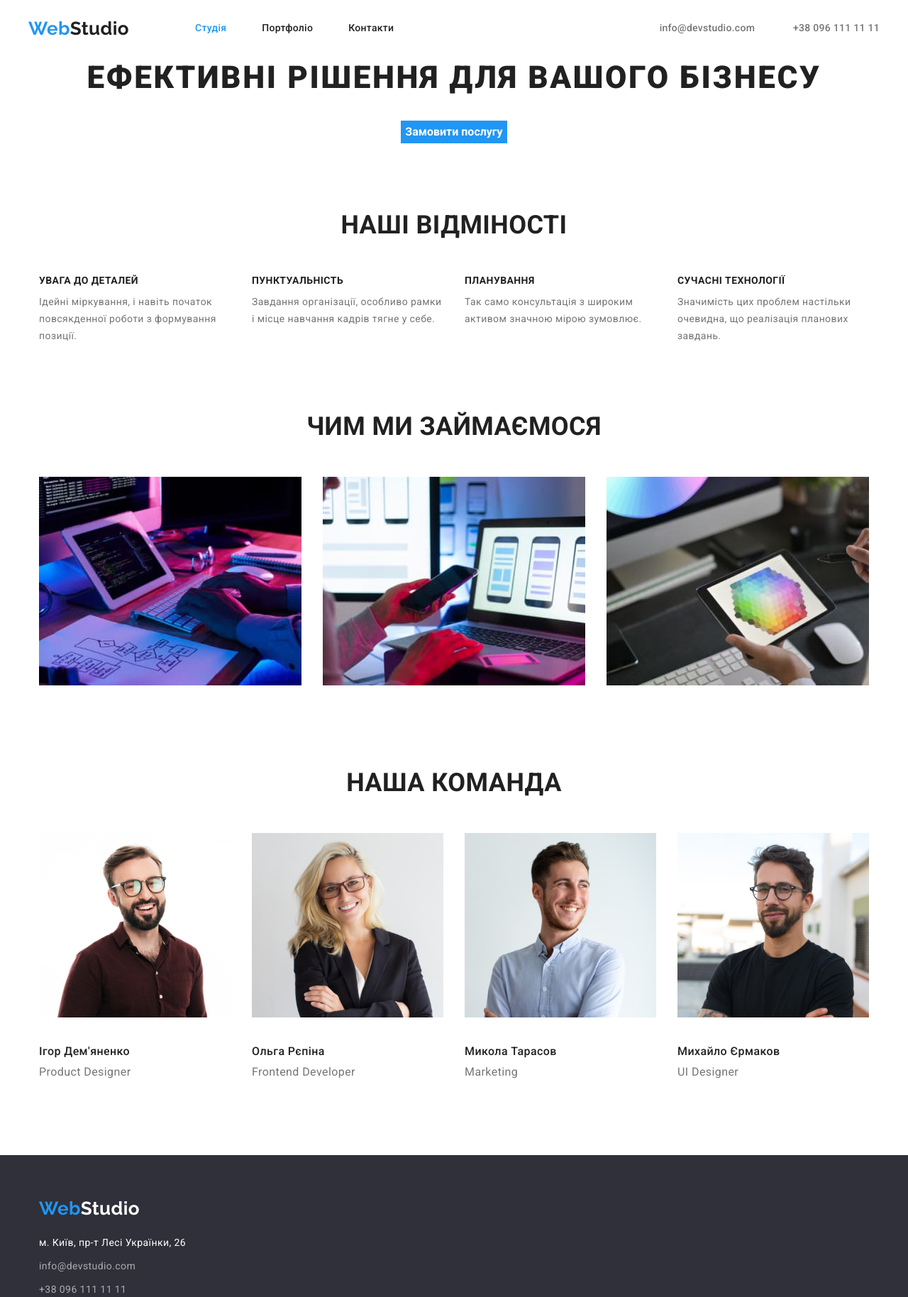
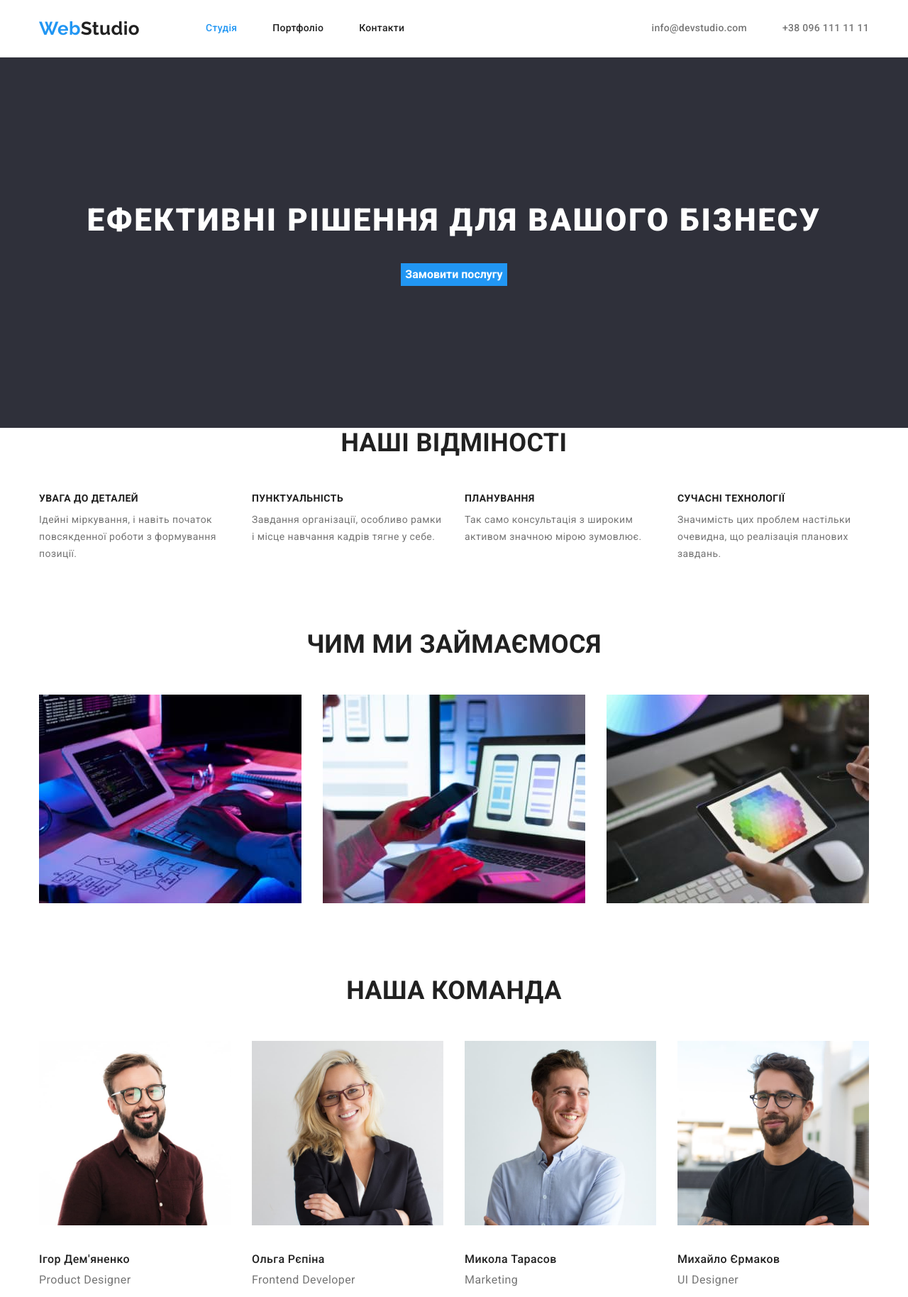
Before and after one commit to Victor1988V/goit-markup-hw-03, a plain HTML site: page index.html in a window 1280 px wide. Shown: the top 1828 px of the page at 71% size. Drawn offline with nearby package versions, Linux system fonts and the light colour scheme.

Commit message:
edited after review

```diff
--- a/css/style.css
+++ b/css/style.css
@@ -3,6 +3,7 @@
     --primary-text-color: #757575;
     --primary-bg-color: #FFFFFF;
     --primary-page-color: #212121;
+    --portfolio-button-color: #F5F4FA;
 }
 
 body {
@@ -41,12 +42,14 @@ body {
 
 .logo-footer {
     margin-bottom: 20px;
+    margin-right: 0;
 
     color: var(--primary-bg-color);
 }
 
 .list-footer {
     background-color: #2F303A;
+
 }
 
 .button {
@@ -61,11 +64,16 @@ body {
 }
 
 .portfolio-button {
-    background-color: var(--primary-bg-color);
+    border-radius: 4px;
+    padding: 6px 22px;
+
+    background-color: var(--portfolio-button-color);
     color: var(--primary-page-color);
     font-weight: 500;
     line-height: 1.6;
 }
+
+
 
 .portfolio-button:hover,
 .portfolio-button:focus {
@@ -77,16 +85,24 @@ body {
     list-style: none;
 }
 
+.section {
+    padding-bottom: 94px;
+}
+
 .first-sections {
+    background-color: #2F303A;
     text-align: center;
-    margin-bottom: 94px;
+    padding-top: 200px;
+    padding-bottom: 200px;
 }
+
+
 
 .first-title {
 
     margin-top: 0;
     margin-bottom: 30px;
-    color: var(--primary-page-color);
+    color: var(--primary-bg-color);
     font-size: 44px;
     font-weight: 900;
     line-height: 1.36;
@@ -107,11 +123,13 @@ body {
 }
 
 .container {
+    display: flex;
+    align-items: center;
 
     width: 1200px;
     margin-left: auto;
     margin-right: auto;
-    padding-bottom: 94px;
+
     padding-left: 15px;
     padding-right: 15px;
     margin-top: 0;
@@ -119,6 +137,8 @@ body {
 }
 
 .container-footer {
+    flex-direction: column;
+    align-items: flex-start;
     padding-top: 60px;
     padding-bottom: 60px;
 }
@@ -137,6 +157,7 @@ body {
     display: flex;
     margin-top: 0;
     padding: 0;
+    margin-bottom: 0;
 }
 
 .person-list .item:not(:last-child) {
@@ -184,6 +205,8 @@ body {
 .filter {
     display: flex;
     justify-content: center;
+
+    margin-bottom: 34px;
 }
 
 .filter .item:not(:last-child) {
@@ -192,6 +215,7 @@ body {
 
 .contacts-list {
     padding-left: 0;
+    margin: 0;
 }
 
 .contacts-list .item:not(:last-child) {
@@ -201,6 +225,7 @@ body {
 .work-list {
     display: flex;
     padding: 0;
+    margin: 0;
 }
 
 .work-list .item:not(:last-child) {
@@ -224,8 +249,10 @@ line-height: 1.19;
 
 .site-nav {
     display: flex;
+
     padding-inline-start: 0;
     list-style: none;
+    margin: 0;
 }
 
 
@@ -235,6 +262,11 @@ line-height: 1.19;
 
 .site-nav .item:not(:last-child) {
     margin-right: 50px;
+}
+
+.site-nav .item {
+    padding-top: 28.031px;
+    padding-bottom: 28.031px;
 }
 
 
@@ -280,7 +312,6 @@ line-height: 1.19;
     align-items: center;
     border-bottom: 1px #ECECEC;
 
-    height: 80px;
     width: 1230px;
     margin: auto;
     padding-left: 15px;
@@ -288,8 +319,14 @@ line-height: 1.19;
 }
 
 .contact-nav {
+    display: flex;
+    list-style: none;
     margin-left: auto;
 
+}
+
+.link-second {
+    margin-left: 50px;
 }
 
 .header-link {
@@ -320,11 +357,14 @@ line-height: 1.9;
 .portfolio {
     display: flex;
     flex-wrap: wrap;
+
 }
 
 .portfolio .item {
     margin-right: 30px;
     margin-bottom: 30px;
+    width: calc((100% - 60px) / 3);
+    border: 1px solid #EEEEEE;
 }
 
 .portfolio .item:nth-child(3n) {
@@ -334,3 +374,11 @@ line-height: 1.9;
 .portfolio .item:nth-last-child(-n + 3) {
     margin-bottom: 0;
 }
+
+.item-text {
+    padding: 0 10px;
+}
+
+.border-bottom {
+    border-bottom: 1px solid #ECECEC;
+}
--- a/index.html
+++ b/index.html
@@ -10,8 +10,8 @@
     <link rel="stylesheet" href="./css/style.css">
 </head>
 <body>
-    <header>
-    <div class="box">
+    <header class="border-bottom">
+    <div class="container">
         <nav class="main-nav">
                 <a href="" class="logo"><span class="accent">Web</span>Studio</a>
             <ul class="site-nav">
@@ -20,21 +20,23 @@
                 <li class="item"><a href="" class="header-link">Контакти</a></li>
             </ul>
         </nav>
-        <div class="contact-nav">
-            <a href="mailto:info@devstudio.com" class="link">info@devstudio.com</a>
-            <a href="tel:+380961111111" class="link">+38 096 111 11 11</a>
-        </div>
+
+          <ul class="contact-nav">
+            <li><a href="mailto:info@devstudio.com" class="link">info@devstudio.com</a></li>
+            <li><a href="tel:+380961111111" class="link link-second">+38 096 111 11 11</a></li>
+        </ul>
+
     </div>
     </header>
 <main>
-    <section class="first-sections">
-        <h1 class="first-title">Ефективні рішення для вашого бізнесу</h1>
+    <section class="section first-sections">
+                 <h1 class="first-title">Ефективні рішення для вашого бізнесу</h1>
         <button type="button" class="button">Замовити послугу</button>
     </section>
-    <section>
+    <section class="section">
+
+            <h2 class="second-title">Наші відміності</h2>
         <div class="container">
-            <h2 class="second-title">Наші відміності</h2>
-
             <ul class="three-list">
                 <li class="item"><h3 class="three-title">УВАГА ДО ДЕТАЛЕЙ</h3>
                     <p>Ідейні міркування, і навіть початок повсякденної роботи з формування позиції.</p>
@@ -53,9 +55,10 @@
         </div>
     </section>
 
-    <section>
+    <section class="section">
+                <h2 class="second-title">Чим ми займаємося</h2>
         <div class="container">
-            <h2 class="second-title">Чим ми займаємося</h2>
+
         <ul class="work-list">
             <li class="item"><img src="./images/imgone.jpg" alt="works at a computer" width="370"></li>
             <li class="item"><img src="./images/imgtwo.jpg" alt="works at a computer" width="370"></li>
@@ -64,9 +67,11 @@
         </div>
     </section>
 
-    <section>
+    <section class="section">
+
+                     <h2 class="second-title" class="second-title">Наша команда</h2>
             <div class="container person">
-                    <h2 class="second-title" class="second-title">Наша команда</h2>
+
             <ul class="person-list">
                 <li class="item"><img class="person-foto" src="./images/igor.jpg" alt="Ігор Дем'яненко" width="270">
                     <h3 class="three-title">Ігор Дем'яненко</h3>
@@ -90,8 +95,11 @@
 </main>
 
     <footer class="list-footer">
+
+
+
         <div class="container container-footer">
-            <div class="logo-footer"><a href="./index.html" class="logo logo-footer"><span class="accent">Web</span>Studio</a></div>
+            <div class="logo-footer"><a href="./index.html" class="logo logo-footer"><span          class="accent">Web</span>Studio</a></div>
             <address class="address-footer">
                 <ul class="contacts-list">
                     <li class="item"><a href="https://www.google.com/search?q=%D0%BC.+%D0%9A%D0%B8%D1%97%D0%B2%2C+%D0%BF%D1%80-%D1%82+%D0%9B%D0%B5%D1%81%D1%96+%D0%A3%D0%BA%D1%80%D0%B0%D1%97%D0%BD%D0%BA%D0%B8%2C+26&rlz=1C1CHBD_ruUA898UA898&oq=%D0%BC.+%D0%9A%D0%B8%D1%97%D0%B2%2C+%D0%BF%D1%80-%D1%82+%D0%9B%D0%B5%D1%81%D1%96+%D0%A3%D0%BA%D1%80%D0%B0%D1%97%D0%BD%D0%BA%D0%B8%2C+26&aqs=chrome..69i57j0i512j0i22i30l2.717j0j9&sourceid=chrome&ie=UTF-8" "target="_blank" class="link-footer addres"  rel="noopener noreferrer">м. Київ, пр-т Лесі Українки, 26</a></li>
```
Also changed, not shown: portfolio.html (+21 -18 lines).
